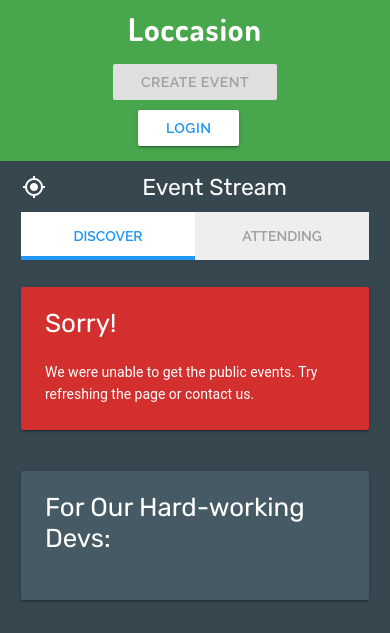
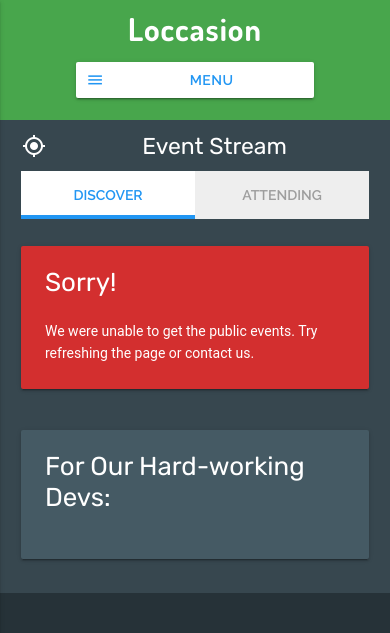
Before and after one commit to deepsheth/Locassion_Web_App, a PHP site: page / in a window 390 px wide. Shown: the top 633 px of the page. After the commit the page ends 593 px from the top, so only its background shows below. Run offline with PHP 8.4, Linux system fonts and the light colour scheme; data that the repository does not hold is empty; some libraries are stand-ins or nearby versions; some web fonts are replaced.

Commit message:
adds hamburger menu

```diff
--- a/index.php
+++ b/index.php
@@ -114,11 +114,21 @@
     <body id="home" class="blue-grey darken-4">
         <header class="primary-green row">
 
+            <ul class="side-nav" id="mobile-menu">
+                <li><a href="sass.html">View Map</a></li>
+                <li><a href="badges.html">Create Event</a></li>
+                <li><a href="mobile.html">Login</a></li>
+                <li class="divider"></li>
+                <li><a href="mobile.html">Download App</a></li>
+            </ul>
+
 
             <h1 class="col s12 m4 l2"><a href="/" class="white-text">Loccasion</a></h1>
 
+            <a href="#" data-activates="mobile-menu" class="hide-on-med-and-up hamburger-menu waves-effect btn col s12"><i class="material-icons left">menu</i>Menu</a>
+
             <ul class="col s12 m8 l10">
-                <div class="flex-container">
+                <div class="flex-container hide-on-small-only">
                     <?php
             if(isset($_SESSION['token'])){
                 echo('<a href="./webpages/create_event.php" class="waves-effect btn btn-wide">Create Event</a>');
@@ -188,7 +198,21 @@
         </header>
         <div id="main-container">
             <div class="row">
-                <div class="map-container col m6 l8 hide-on-small-only">
+                <div class="col m6 l8 hide-on-small-only">
+               <div id="filters">
+                    <h5 class="col s2">Events this: </h5>
+                   <div class="col s12 l2">
+                       <a href="" class="chip">Week</a>
+                       <a href="" class="chip">Weekend</a>
+                       <a href="" class="chip">Month</a>
+                   </div>
+                   <i class="material-icons">date_range</i>
+                   <label>Radius</label>
+                   <input type="range" id="test5" min="0" max="100" />
+               </div>
+
+
+                <div class="map-container">
 <!--
                     <div class="progress primary-green">
                         <div class="determinate green darken-3"></div>
@@ -208,6 +232,7 @@
                         </div>
                     </footer>
                 </div>
+            </div>
                 <div id="side-bar" class="blue-grey darken-3 col s12 m6 l4">
 
                     <h5 class="center-align white-text"><i class="material-icons left add-cursor" onclick="geoLocator()" title="Share Location">my_location</i>Event Stream</h5>
--- a/js/script.js
+++ b/js/script.js
@@ -15,6 +15,8 @@
 };
 
 $(document).ready(function () {
+
+    $(".hamburger-menu").sideNav();
 
     $('.collapsible').collapsible({
         accordion: false // A setting that changes the collapsible behavior to expandable instead of the default accordion style
--- a/style.css
+++ b/style.css
@@ -620,6 +620,12 @@
     color: #2196F3;
 }
 
+header .hamburger-menu {
+    margin: 1em 0em 1.5em !important;
+    background: #FFFFFF;
+    color: #2196F3;
+}
+
 .flex-container > * {
     margin: .35em .5em;
 }
```
